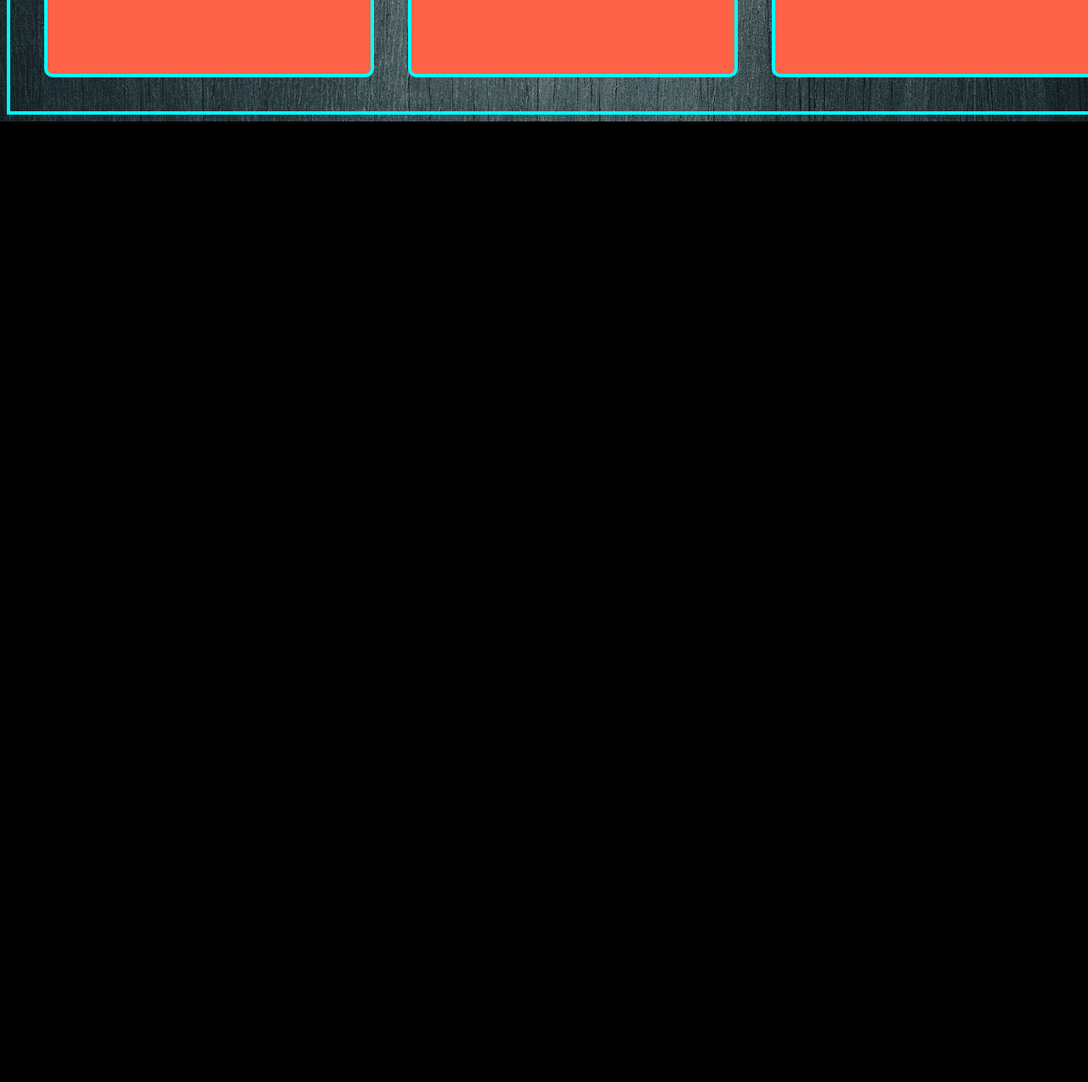
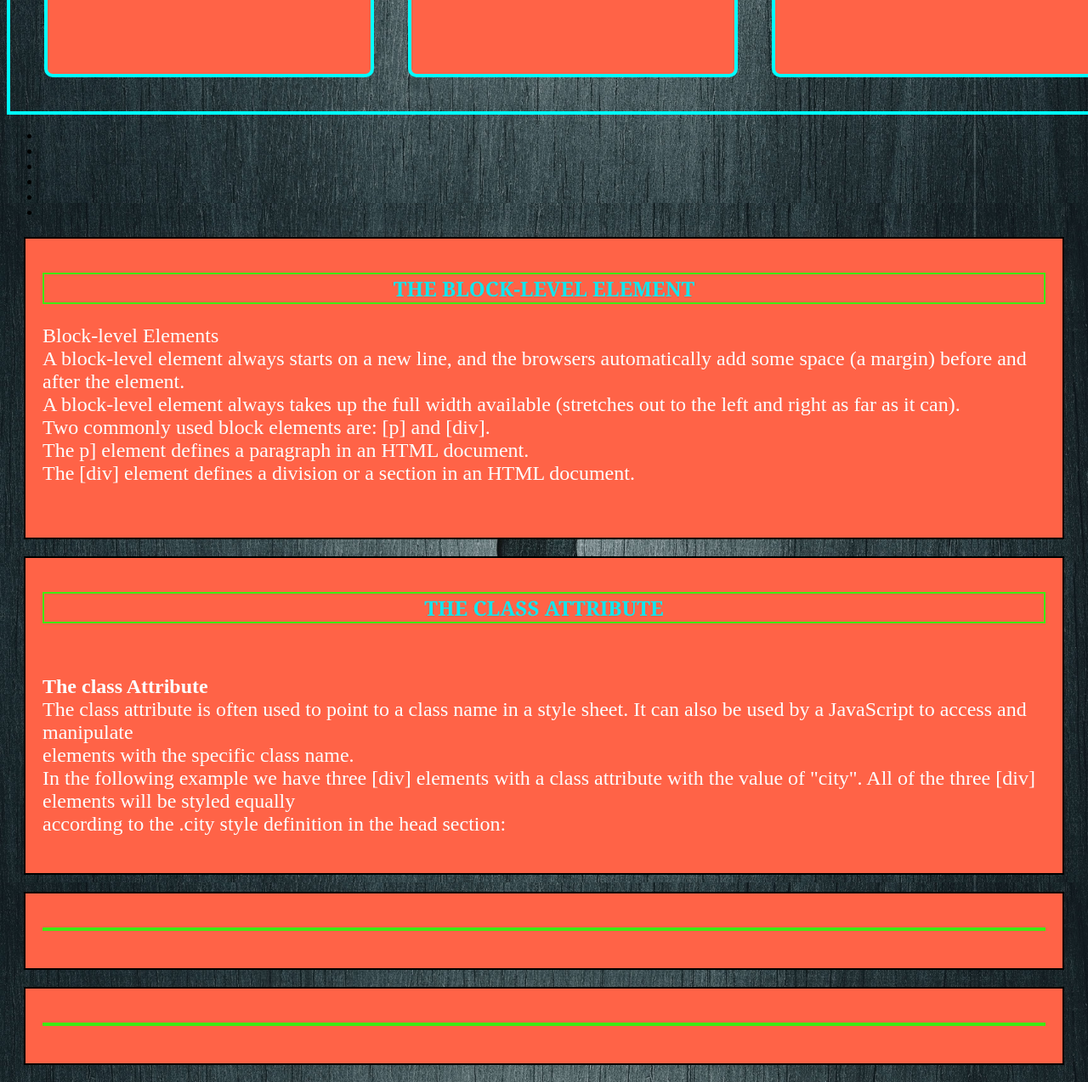
Before and after one commit to rukfa2670/Rukfa-, a plain HTML site: page index.html in a window 1280 px wide. Shown: the part 3761-5035 px from the top of the page at 85% size. Before the commit the page ends 3904 px from the top, so only its background shows below. Drawn offline with Linux system fonts and the light colour scheme.

Commit message:
class attribute

```diff
--- a/index.html
+++ b/index.html
@@ -140,6 +140,48 @@
 </tr>
 
     </table>
+    <ul>
+ <li></li>
+ <li></li>
+ <li></li>
+ <li></li>
+ <li></li>
+ <li></li>
 
+    </ul>
+    <div class="city" style="background-color: tomato;color: aqua;padding: 20px; margin: 20px;border: 2px solid black;">
+      <h2>THE BLOCK-LEVEL ELEMENT</h2>
+      <p>Block-level Elements<br>
+         A block-level element always starts on a new line, and the browsers automatically add some space (a margin) before and after the element.<br>
+
+         A block-level element always takes up the full width available (stretches out to the left and right as far as it can).<br>
+
+         Two commonly used block elements are: [p] and [div].<br>
+
+         The p] element defines a paragraph in an HTML document.<br>
+
+         The [div] element defines a division or a section in an HTML document.</p><br>
+      </div>
+
+    <div class="city" style="background-color: tomato;color: aqua;padding: 20px; margin: 20px;border: 2px solid black;">
+     <h2 style="text-align: center;">THE CLASS ATTRIBUTE</h2><br>
+     <p><strong> The class Attribute </strong><br>
+      The class attribute is often used to point to a class name in a style sheet. It can also be used by a JavaScript to access and manipulate<br>
+       elements with the specific class name.<br>
+      In the following example we have three [div] elements with a class attribute with the value of "city". All of the three [div] elements  will be styled equally<br>
+       according to the .city style definition in the head section:<br>
+
+      </p>
+    </div>
+
+<div class="city" style="background-color: tomato;color: aqua;padding: 20px; margin: 20px;border: 2px solid black;">
+<h2></h2>
+<p></p>
+</div>
+
+<div class="city" style="background-color: tomato;color: aqua;padding: 20px; margin: 20px;border: 2px solid black;">
+<h2></h2>
+<p></p>
+</div>
     </body>
     </html>
```
